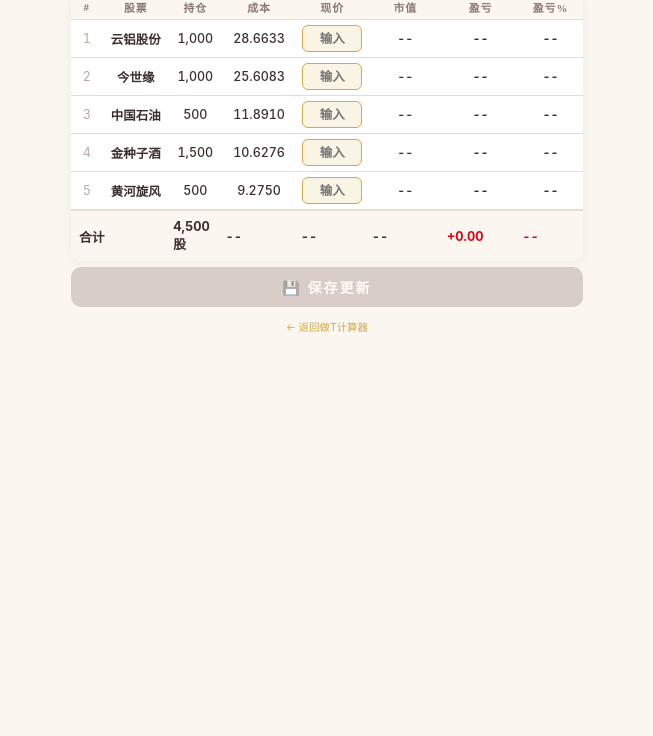
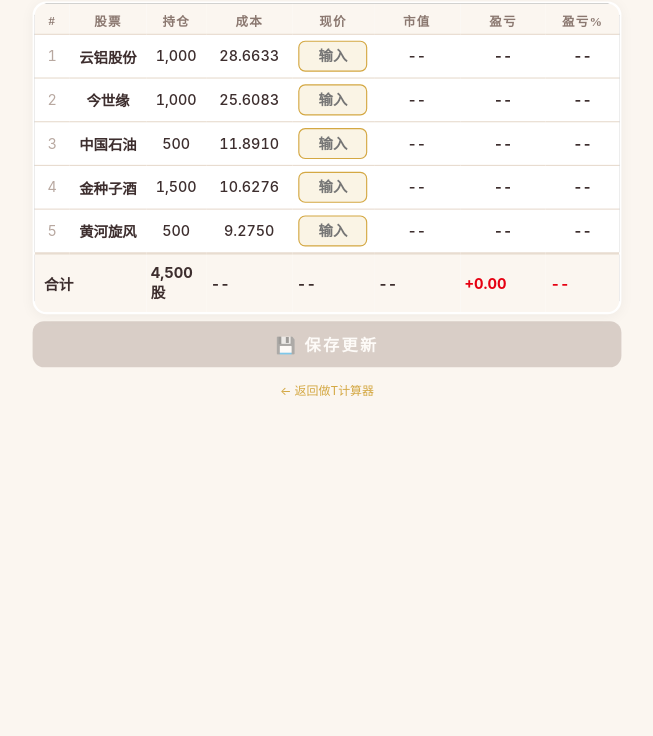
Before and after one commit to friend1sky1/stock, a plain HTML site: page overview.html in a window 1280 px wide. Shown: the part 64-800 px from the top of the page, without its empty margins (313-966 px from the left). Drawn offline with Linux system fonts and the light colour scheme.

Commit message:
电脑端整体缩放115% + 表格外边框2px深色#333强化

```diff
--- a/overview.html
+++ b/overview.html
@@ -64,7 +64,7 @@
   box-shadow: var(--shadow-card); overflow: hidden;
   margin-bottom: 6px;
 }
-table.overview { width: 100%; border-collapse: collapse; table-layout: fixed; }
+table.overview { width: 100%; border-collapse: collapse; table-layout: fixed; border: 2px solid #333; border-radius: var(--radius); overflow: hidden; }
 table.overview thead th {
   font-size: 0.68rem; font-weight: 700; color: var(--text-secondary);
   padding: 6px 4px 4px; text-align: center;
@@ -161,6 +161,15 @@
   text-align: center; font-size: 0.65rem; color: var(--text-muted);
 }
 .links a { color: var(--gold); text-decoration: none; }
+
+/* Desktop scale-up */
+@media (min-width: 768px) {
+  .app {
+    transform: scale(1.15);
+    transform-origin: top center;
+    margin-bottom: 0;
+  }
+}
 
 /* Mobile tweaks */
 @media (max-width: 400px) {
```
